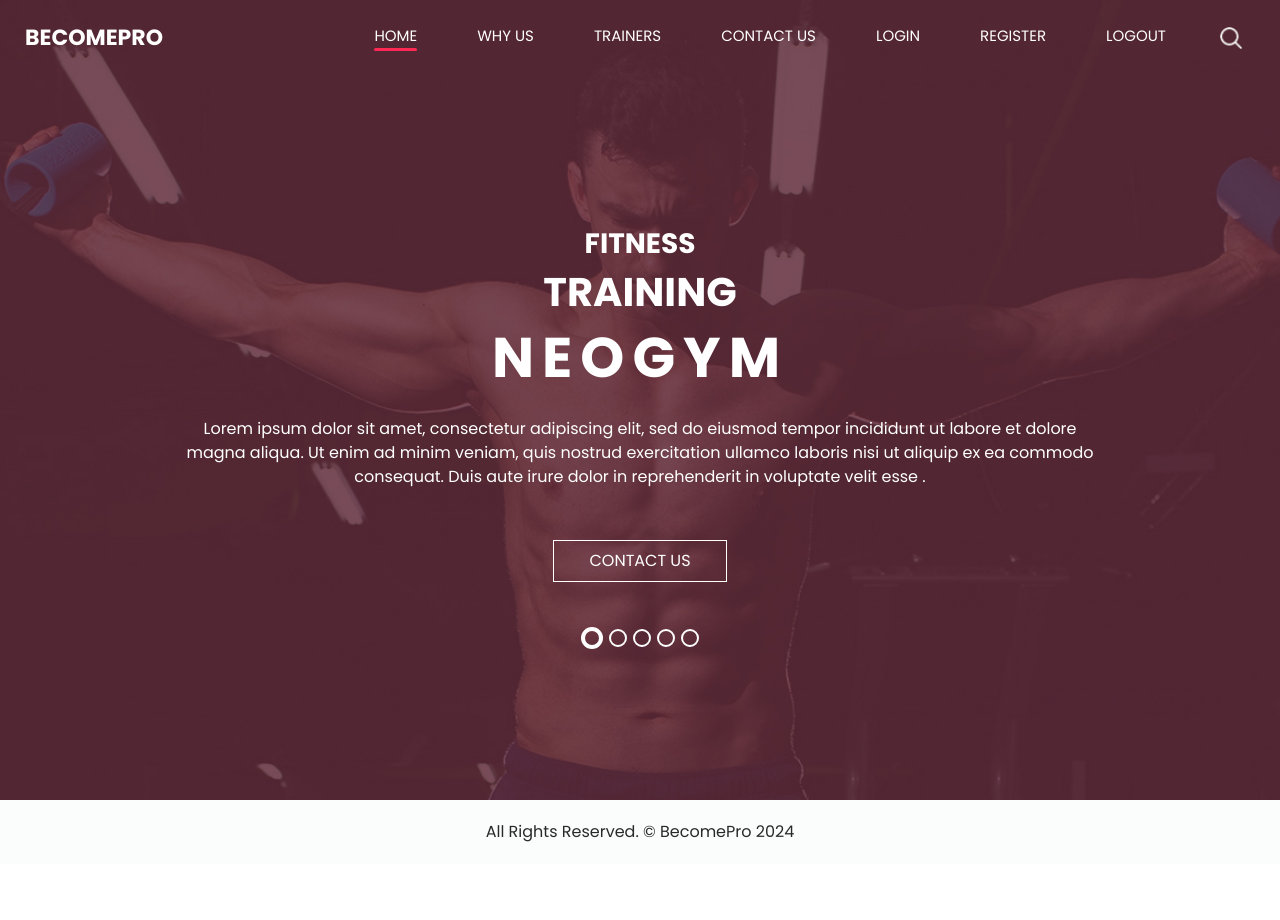
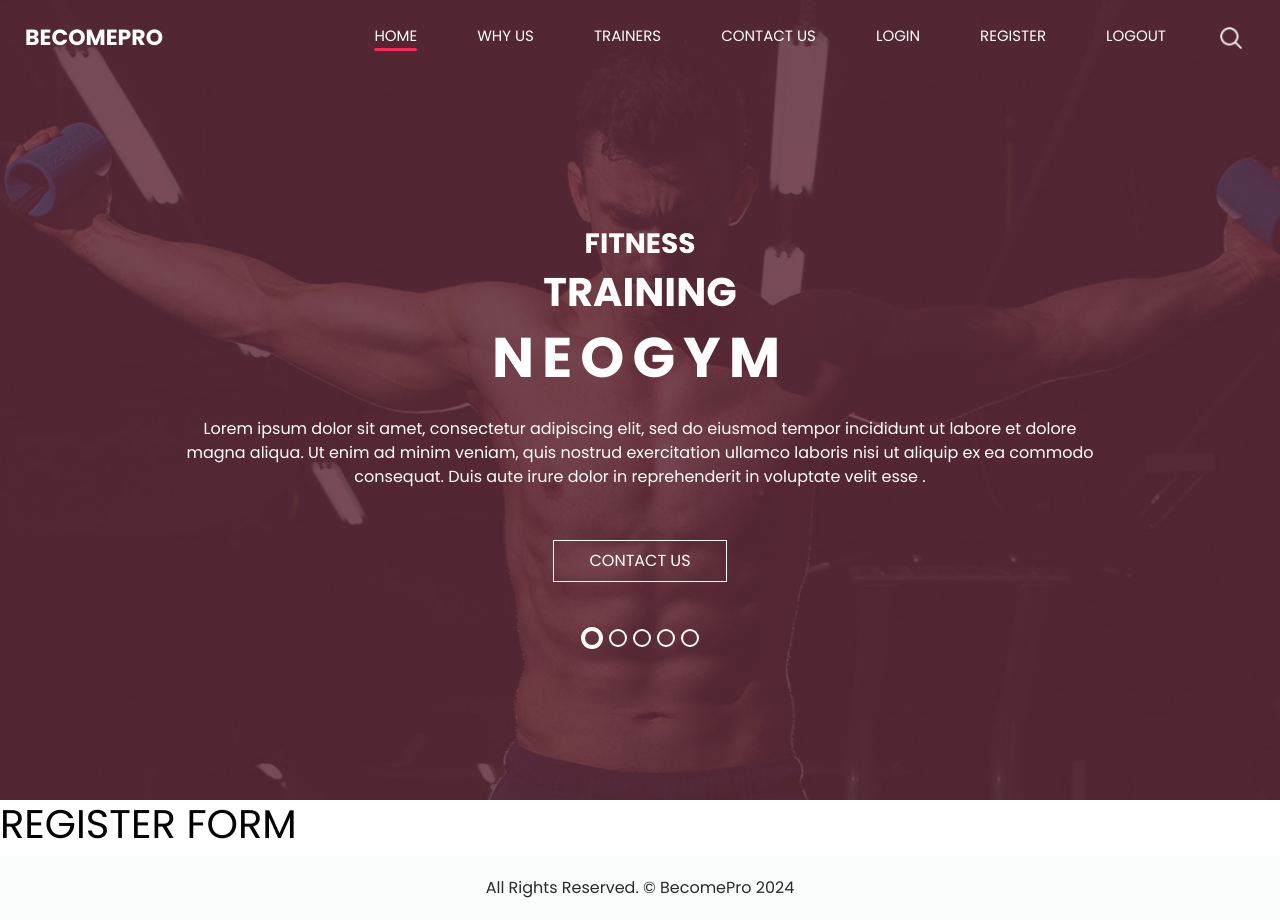
Before and after one commit to al-badarin/BecomePro, a React (Vite) app in the folder client/: page /register in a window 1280 px wide. Before the commit the page ends 864 px from the top, so only its background shows below. Built offline with nearby package versions, Linux system fonts and the light colour scheme; no server answers.

Commit message:
add Register

```diff
--- a/client/src/App.jsx
+++ b/client/src/App.jsx
@@ -8,8 +8,9 @@ import Trainers from './components/trainers/Trainers';
 import Contact from './components/contact/Contact';
 // import Health from "./components/Health";
 // import Info from "./components/Info";
-// import Login from './components/login/Login';
+import Login from './components/login/Login';
 import Footer from './components/footer/Footer';
+import Register from './components/register/Register';
 
 const App = () => {
   return (
@@ -178,12 +179,8 @@ const App = () => {
           <Route path="/about" element={<AboutUs />} />
           <Route path="/trainers" element={<Trainers />} />
           <Route path="/contact" element={<Contact />} />
-          {/* <Route path="/login" element={<Login />} /> */}
-          {/* <Route path="/register" component={Register} />
-          <Route path="/articles" exact component={Articles} />
-          <Route path="/articles/:id" component={ArticleDetails} />
-          <Route path="/training-programs" exact component={TrainingPrograms} />
-          <Route path="/training-programs/:id" component={TrainingProgramDetails} /> */}
+          <Route path="/login" element={<Login />} />
+          <Route path="/register" element={<Register />} />
         </Routes>
       </main>
 
--- /dev/null
+++ b/client/src/components/register/Register.jsx
@@ -0,0 +1,3 @@
+export default function Register() {
+  return <h1>REGISTER FORM</h1>;
+}
```
